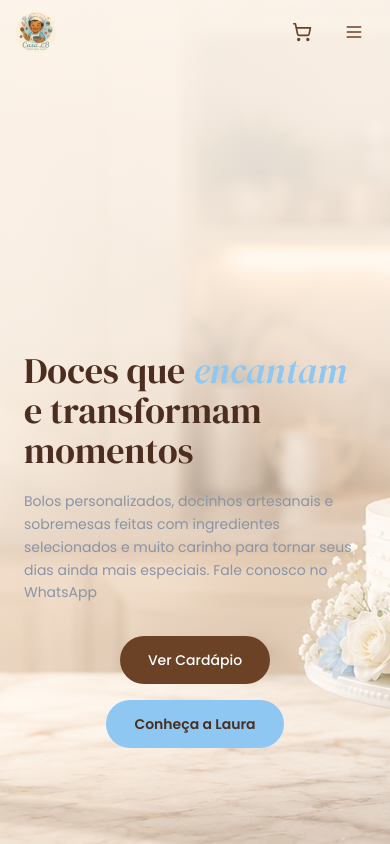
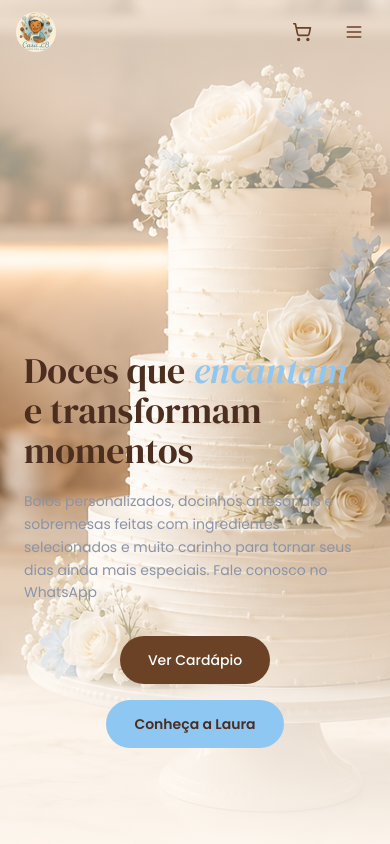
Before and after one commit to fggresuniaosepetiba/casalb, a React (Vite) app: page / in a window 390 px wide. Shown: the top 844 px of the page. Built offline with nearby package versions, Linux system fonts and the light colour scheme; the HTML template or start-up script is replaced by a standard one.

Commit message:
:tada: Ribeiro

```diff
--- a/src/components/sections/Hero.tsx
+++ b/src/components/sections/Hero.tsx
@@ -17,7 +17,7 @@ export function Hero() {
         src="/images/image_hero_2.png"
         alt=""
         aria-hidden="true"
-        className="absolute inset-0 w-full h-full object-cover object-center md:object-[65%_center]"
+        className="absolute inset-0 w-full h-full object-cover object-[75%_center] md:object-[65%_center]"
         loading="eager"
       />
 
@@ -31,7 +31,7 @@ export function Hero() {
       <div
         className="absolute inset-0 md:hidden"
         style={{
-          background: 'linear-gradient(to bottom, rgba(255,248,240,0.95) 0%, rgba(255,248,240,0.80) 40%, rgba(255,248,240,0.50) 65%, rgba(255,248,240,0.30) 100%)',
+          background: 'linear-gradient(to bottom, rgba(255,248,240,0.75) 0%, rgba(255,248,240,0.40) 35%, rgba(255,248,240,0.15) 55%, rgba(255,248,240,0.80) 85%, rgba(255,248,240,0.97) 100%)',
         }}
       />
 
```
